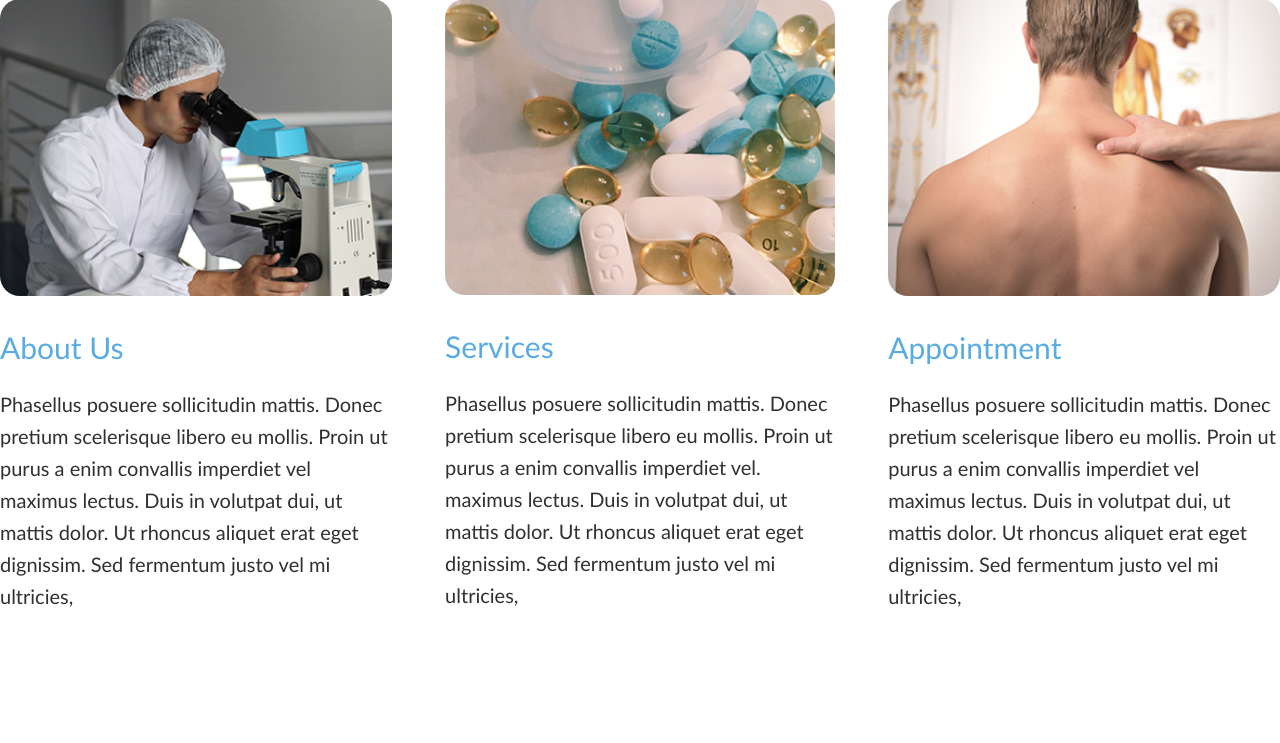
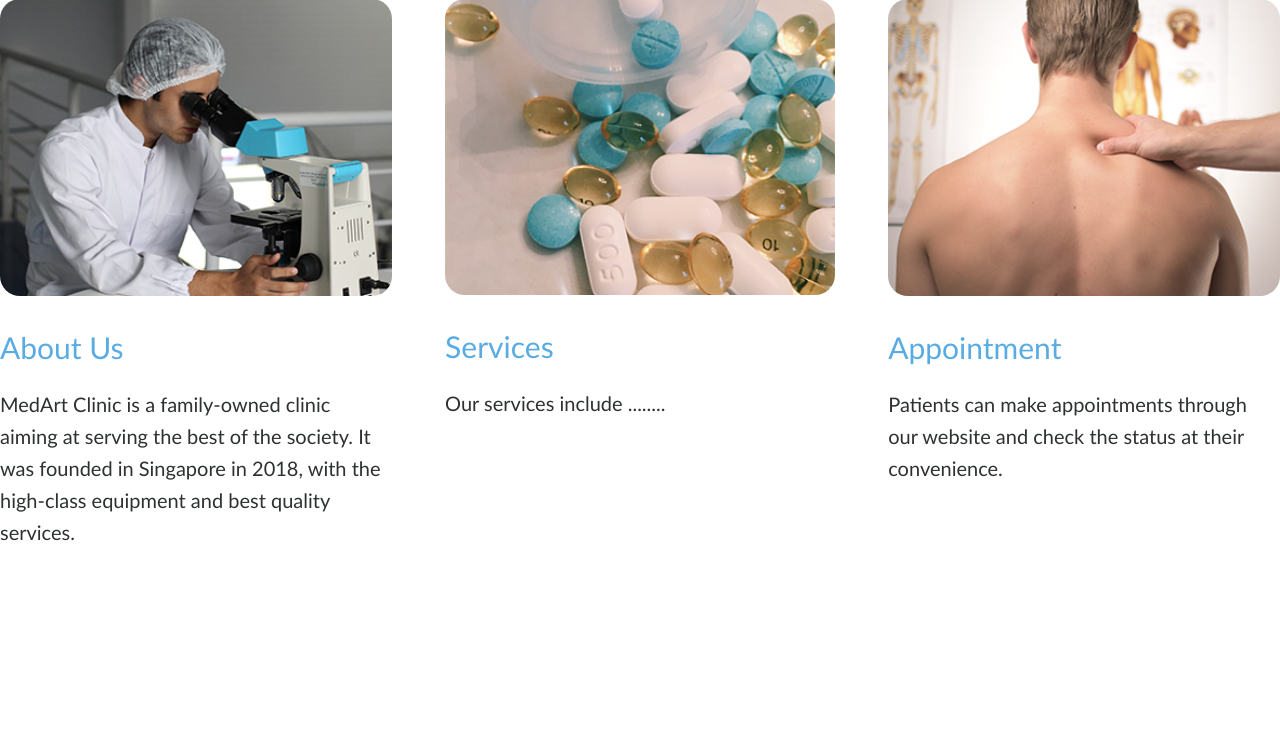
Before and after one commit to thiencat1997/EE4717webapp, a PHP site: page / in a window 1280 px wide; the page is wider, and only the part inside the window is pictured. Shown: the part 815-1558 px from the top of that part. Run offline with PHP 8.4, Linux system fonts and the light colour scheme.

Commit message:
change content in index

```diff
--- a/project/index.html
+++ b/project/index.html
@@ -52,8 +52,7 @@ img{
 		  	<div class="column-left">
 				<img src="media/news-1.png">
 			<h2>About Us</h2>
-			<p>Phasellus posuere sollicitudin mattis. Donec pretium scelerisque libero eu mollis. Proin ut purus a enim convallis imperdiet
-			vel maximus lectus. Duis in volutpat dui, ut mattis dolor. Ut rhoncus aliquet erat eget dignissim. Sed fermentum justo vel mi ultricies,
+			<p>MedArt Clinic is a family-owned clinic aiming at serving the best of the society. It was founded in Singapore in 2018, with the high-class equipment and best quality services.
 			</p>
 			</div>
 		  </div>
@@ -61,8 +60,7 @@ img{
 		  	<div class="column-middle">
 				<img src="media/news-2.png" height="100%" width= "100%">
 			<h2>Services</h2>
-			<p>Phasellus posuere sollicitudin mattis. Donec pretium scelerisque libero eu mollis. Proin ut purus a enim convallis imperdiet vel.
-			maximus lectus. Duis in volutpat dui, ut mattis dolor. Ut rhoncus aliquet erat eget dignissim. Sed fermentum justo vel mi ultricies,
+			<p>Our services include ........
 			</p>
 		  </div>
 		  </div>
@@ -70,9 +68,7 @@ img{
 		  	<div class="column-right">
 				<img src="media/news-3.png" height="100%" width= "100%">
 				<h2>Appointment</h2>
-				<p>Phasellus posuere sollicitudin mattis. Donec pretium scelerisque libero eu mollis. Proin ut
-				purus a enim convallis imperdiet vel maximus lectus. Duis in volutpat dui, ut mattis dolor. Ut rhoncus aliquet erat eget dignissim.
-				Sed fermentum justo vel mi ultricies,
+				<p>Patients can make appointments through our website and check the status at their convenience.
 				</p>
 			  </div>
 		  </div>
@@ -81,9 +77,9 @@ img{
 <div class="hero-image" style="background-image: url('media/subscribe-bg.png'); height:400px" >
 	<div class="container hero-text">
 		Sign Up to get discount and recieve latest medical news	<br><br>
-		<div class='button' style="width: 400px; padding:20px; margin-left: 0">
+		<a class='button' style="width: 400px; padding:20px; margin-left: 0" href="register.php">
 		Sign Up
-	</div>
+	</a>
 	</div>
 
 </div>
--- a/project/styles.css
+++ b/project/styles.css
@@ -86,6 +86,7 @@ a.active {
     background-image: linear-gradient(270deg, rgb(50, 200, 250) 0%, rgb(88, 125, 228) 100%);
     border-radius: 40px;
     color: white;
+		text-decoration: none;
 }
 
 .home-thumbnail{
```
Also changed, not shown: project/registerstyle.css (+9 -1 lines), project/status.html (renamed from project/status.php, +26 -8 lines).
